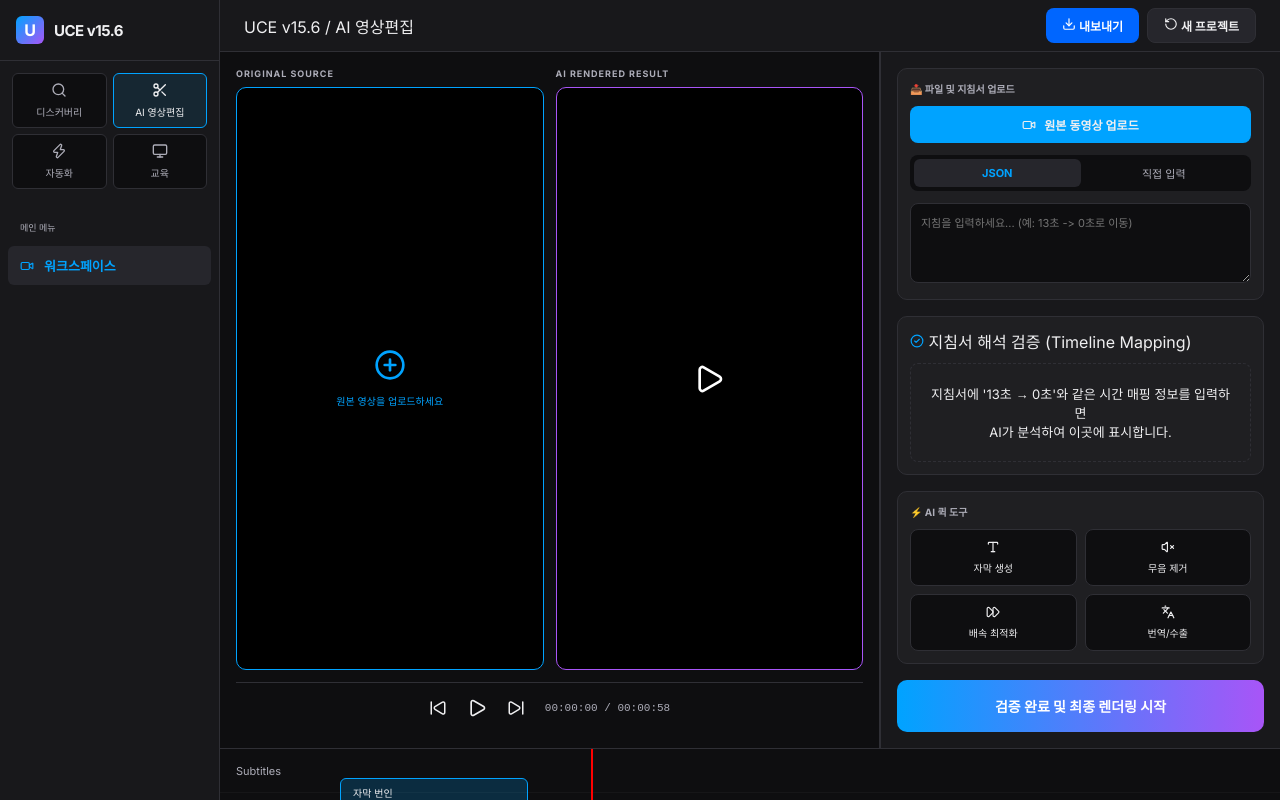
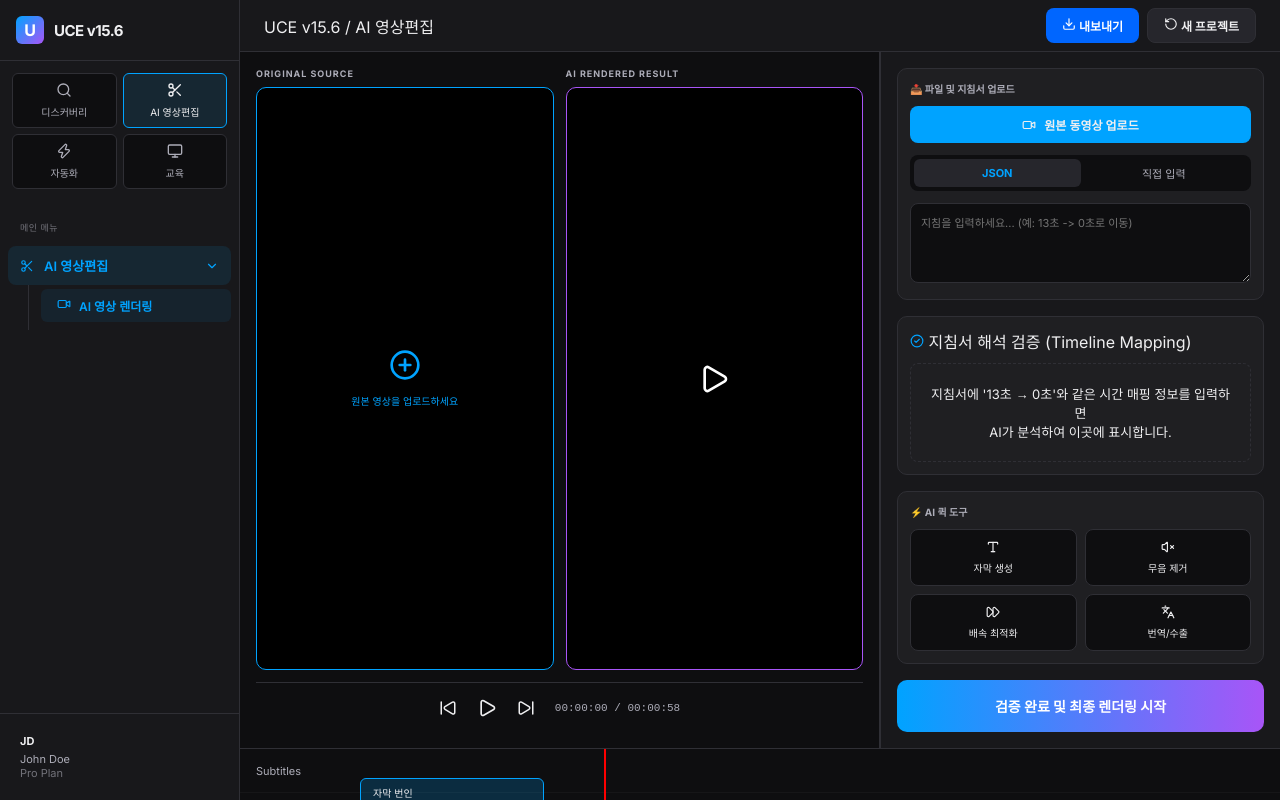
Before and after one commit to richhero/shorts-factory-v2, a React (Vite) app: page / in a window 1280 px wide. Built offline with nearby package versions, Linux system fonts and the light colour scheme.

Commit message:
UI: Refactor sidebar into accordion and rename Workspace to AI Video Rendering

```diff
--- a/src/App.jsx
+++ b/src/App.jsx
@@ -26,7 +26,9 @@ import {
   FileCode,
   Layers,
   ArrowRightLeft,
-  CheckCircle2
+  CheckCircle2,
+  ChevronDown,
+  ChevronRight
 } from 'lucide-react';
 
 /* --- 최종 통합 내여보내기 모달 (다크 모드 최적화) --- */
@@ -236,38 +238,106 @@ const VideoEditor = ({ setIsExportModalOpen }) => {
 
 function App() {
   const [activeTab, setActiveTab] = useState('editor');
+  const [activeSubTab, setActiveSubTab] = useState('rendering');
   const [isExportModalOpen, setIsExportModalOpen] = useState(false);
 
   return (
     <div className="app-container">
-      <Sidebar activeTab={activeTab} setActiveTab={setActiveTab} />
+      <Sidebar
+        activeTab={activeTab}
+        setActiveTab={setActiveTab}
+        activeSubTab={activeSubTab}
+        setActiveSubTab={setActiveSubTab}
+      />
       <main className="workspace">
         <header className="workspace-header">
-          <div className="breadcrumb">UCE v15.6 / AI 영상편집</div>
+          <div className="breadcrumb">UCE v15.6 / {activeTab === 'editor' ? 'AI 영상편집' : '준비 중'}</div>
           <div className="header-actions">
             <button className="btn-export" onClick={() => setIsExportModalOpen(true)}><Download size={14} /> 내보내기</button>
             <button className="btn-new-project"><RotateCcw size={14} /> 새 프로젝트</button>
           </div>
         </header>
-        {activeTab === 'editor' ? <VideoEditor setIsExportModalOpen={setIsExportModalOpen} /> : <div className="workspace-content"><h2>준비 중...</h2></div>}
+        {activeTab === 'editor' && activeSubTab === 'rendering' ? (
+          <VideoEditor setIsExportModalOpen={setIsExportModalOpen} />
+        ) : (
+          <div className="workspace-content"><h2>준비 중...</h2></div>
+        )}
         <ExportModal isOpen={isExportModalOpen} onClose={() => setIsExportModalOpen(false)} />
       </main>
     </div>
   );
 }
 
-const Sidebar = ({ activeTab, setActiveTab }) => {
+const Sidebar = ({ activeTab, setActiveTab, activeSubTab, setActiveSubTab }) => {
+  const [isEditorOpen, setIsEditorOpen] = useState(true);
+
   const categories = [
     { id: 'discovery', label: '디스커버리', icon: <Search size={16} /> },
     { id: 'editor', label: 'AI 영상편집', icon: <Scissors size={16} /> },
     { id: 'automation', label: '자동화', icon: <Zap size={16} /> },
     { id: 'education', label: '교육', icon: <Monitor size={16} /> },
   ];
+
   return (
     <div className="sidebar">
-      <div className="sidebar-header"><div className="logo-icon">U</div><div className="logo-text">UCE v15.6</div></div>
-      <div className="category-grid">{categories.map(cat => (<div key={cat.id} className={`category-tab ${activeTab === cat.id ? 'active' : ''}`} onClick={() => setActiveTab(cat.id)}>{cat.icon}<span>{cat.label}</span></div>))}</div>
-      <div className="menu-list"><div className="menu-section-title">메인 메뉴</div><div className="menu-item active"><Video size={14} /><span>워크스페이스</span></div></div>
+      <div className="sidebar-header">
+        <div className="logo-icon">U</div>
+        <div className="logo-text">UCE v15.6</div>
+      </div>
+
+      <div className="category-grid">
+        {categories.map(cat => (
+          <div
+            key={cat.id}
+            className={`category-tab ${activeTab === cat.id ? 'active' : ''}`}
+            onClick={() => {
+              setActiveTab(cat.id);
+              if (cat.id === 'editor') setIsEditorOpen(true);
+            }}
+          >
+            {cat.icon}
+            <span>{cat.label}</span>
+          </div>
+        ))}
+      </div>
+
+      <div className="menu-list">
+        <div className="menu-section-title">메인 메뉴</div>
+
+        <div className="accordion-group">
+          <div
+            className={`menu-item ${activeTab === 'editor' ? 'active' : ''} accordion-header`}
+            onClick={() => setIsEditorOpen(!isEditorOpen)}
+          >
+            <div className="accordion-label">
+              <Scissors size={14} />
+              <span>AI 영상편집</span>
+            </div>
+            {isEditorOpen ? <ChevronDown size={14} /> : <ChevronRight size={14} />}
+          </div>
+
+          {isEditorOpen && (
+            <div className="sub-menu-list">
+              <div
+                className={`sub-item ${activeTab === 'editor' && activeSubTab === 'rendering' ? 'active' : ''}`}
+                onClick={() => {
+                  setActiveTab('editor');
+                  setActiveSubTab('rendering');
+                }}
+              >
+                <Video size={14} style={{ marginRight: '8px' }} />
+                AI 영상 렌더링
+              </div>
+            </div>
+          )}
+        </div>
+      </div>
+
+      <div className="sidebar-footer" style={{ padding: '20px', borderTop: '1px solid var(--border-color)', fontSize: '11px', color: 'var(--text-dim)' }}>
+        <div style={{ fontWeight: 700, color: 'var(--text-main)', marginBottom: '4px' }}>JD</div>
+        <div>John Doe</div>
+        <div style={{ opacity: 0.6 }}>Pro Plan</div>
+      </div>
     </div>
   );
 };
--- a/src/styles/Layout.css
+++ b/src/styles/Layout.css
@@ -19,19 +19,47 @@ body { background-color: var(--bg-color); color: var(--text-main); overflow: hid
 .app-container { display: flex; height: 100vh; width: 100vw; background-color: var(--bg-color); }
 
 /* --- 사이드바 --- */
-.sidebar { width: 220px; min-width: 220px; background-color: var(--sidebar-bg); border-right: 1px solid var(--border-color); display: flex; flex-direction: column; z-index: 100; }
+.sidebar { width: 240px; min-width: 240px; background-color: var(--sidebar-bg); border-right: 1px solid var(--border-color); display: flex; flex-direction: column; z-index: 100; }
 .sidebar-header { padding: 16px; display: flex; align-items: center; gap: 10px; border-bottom: 1px solid var(--border-color); }
 .logo-icon { width: 28px; height: 28px; background: linear-gradient(135deg, var(--accent-blue), var(--accent-purple)); border-radius: 6px; display: flex; align-items: center; justify-content: center; font-weight: 800; color: white; }
 .logo-text { font-weight: 700; font-size: 15px; letter-spacing: -0.5px; }
 
 .category-grid { display: grid; grid-template-columns: 1fr 1fr; gap: 6px; padding: 12px; }
-.category-tab { background: var(--bg-color); border: 1px solid var(--border-color); padding: 8px 4px; border-radius: 6px; display: flex; flex-direction: column; align-items: center; gap: 6px; cursor: pointer; font-size: 10px; color: var(--text-dim); }
+.category-tab { background: var(--bg-color); border: 1px solid var(--border-color); padding: 8px 4px; border-radius: 6px; display: flex; flex-direction: column; align-items: center; gap: 6px; cursor: pointer; font-size: 10px; color: var(--text-dim); transition: all 0.2s; }
 .category-tab.active { border-color: var(--accent-blue); background: rgba(0, 163, 255, 0.1); color: var(--text-main); }
+.category-tab:hover { background: var(--hover-bg); color: var(--text-main); }
 
 .menu-list { flex: 1; padding: 12px 8px; display: flex; flex-direction: column; gap: 4px; }
-.menu-section-title { font-size: 9px; color: var(--text-dim); padding: 8px 12px; text-transform: uppercase; }
-.menu-item { display: flex; align-items: center; gap: 10px; padding: 10px 12px; border-radius: 6px; cursor: pointer; font-size: 13px; color: var(--text-dim); }
-.menu-item.active { background: var(--hover-bg); color: var(--accent-blue); font-weight: 600; }
+.menu-section-title { font-size: 9px; color: var(--text-dim); padding: 8px 12px; text-transform: uppercase; letter-spacing: 0.5px; opacity: 0.6; }
+.menu-item { display: flex; align-items: center; gap: 10px; padding: 10px 12px; border-radius: 8px; cursor: pointer; font-size: 13px; color: var(--text-dim); transition: all 0.2s; }
+.menu-item:hover { background: rgba(255, 255, 255, 0.05); color: var(--text-main); }
+.menu-item.active { background: rgba(0, 163, 255, 0.1); color: var(--accent-blue); font-weight: 600; }
+
+/* --- Accordion Styles --- */
+.accordion-group { display: flex; flex-direction: column; }
+.accordion-header { justify-content: space-between; }
+.accordion-label { display: flex; align-items: center; gap: 10px; }
+
+.sub-menu-list {
+  padding: 4px 0 8px 0;
+  display: flex;
+  flex-direction: column;
+  gap: 2px;
+  margin-left: 20px;
+  border-left: 1px solid var(--border-color);
+}
+
+.sub-item {
+  padding: 8px 16px;
+  font-size: 12px;
+  border-radius: 6px;
+  margin-left: 12px;
+  color: var(--text-dim);
+  transition: all 0.2s;
+}
+
+.sub-item:hover { color: var(--text-main); background: rgba(255, 255, 255, 0.03); }
+.sub-item.active { color: var(--accent-blue); background: rgba(0, 163, 255, 0.08); font-weight: 600; }
 
 /* --- 워크스페이스 헤더 --- */
 .workspace { flex: 1; display: flex; flex-direction: column; background-color: var(--bg-color); overflow: hidden; }
```
Also changed, not shown: .planning/ROADMAP.md, .planning/STATE.md.
